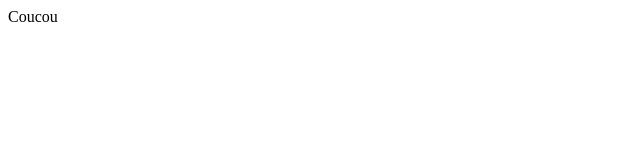
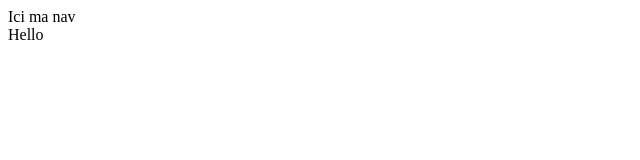
Before and after one commit to karimoucisse/projet-annuel_ipssi, a React (Create React App) app in the folder client/: page / in a window 1280 px wide. Shown: the top 160 px of the page, without its empty margins (0-640 px from the left). Built offline with nearby package versions, Linux system fonts and the light colour scheme.

Commit message:
update container

```diff
--- a/client/src/layouts/container.js
+++ b/client/src/layouts/container.js
@@ -1,7 +1,14 @@
-const Container = () => {
+import Navigation from "./navigation";
+
+const Container = ({children}) => {
 
   return (
-      <div>Coucou</div>
+      <div>
+        <Navigation />
+        <div>
+          {children}
+        </div>
+      </div>
   );
 };
 
--- /dev/null
+++ b/client/src/layouts/navigation.js
@@ -0,0 +1,7 @@
+const Navigation = () => {
+  return (
+      <div>Ici ma nav</div>
+  );
+};
+
+export default Navigation;
```
